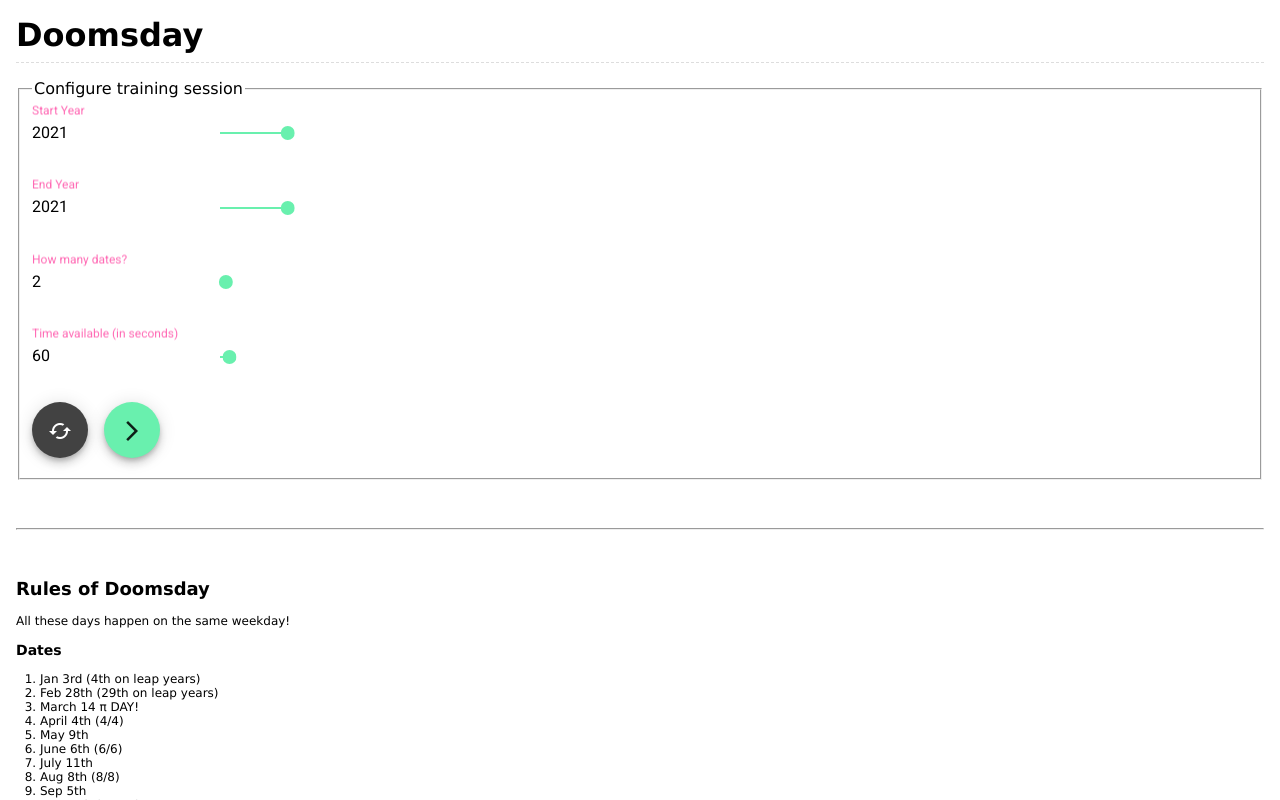
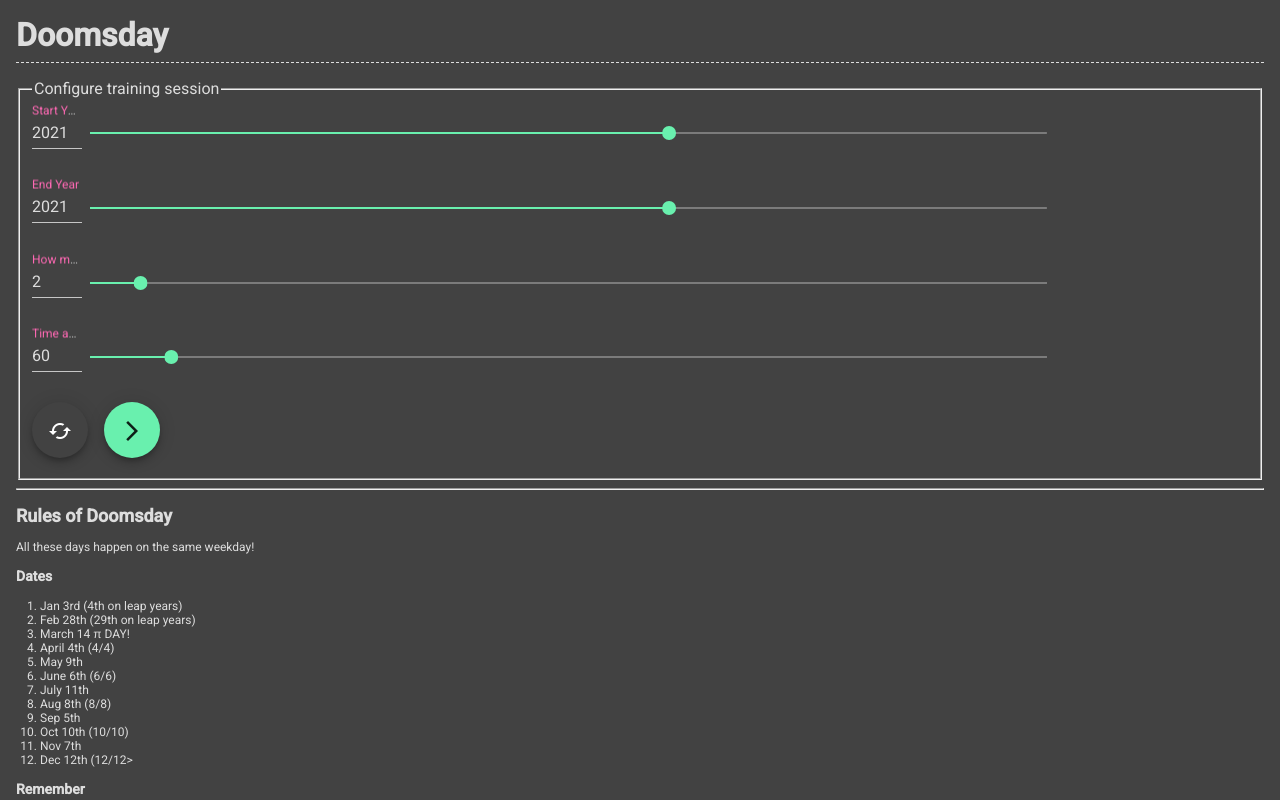
Before and after one commit to alkemann/doomsday, an Angular app: page / in a window 1280 px wide. Shown: the top 800 px of the page. Built offline with nearby package versions, Linux system fonts and the light colour scheme.

Commit message:
Show better results

```diff
--- a/src/app/app.component.scss
+++ b/src/app/app.component.scss
@@ -1,10 +1,3 @@
 @use '@angular/material' as mat;
 
-#wrapper {
-    font-family: 'Lucida Sans', 'Lucida Sans Regular', 'Lucida Grande', 'Lucida Sans Unicode', Geneva, Verdana, sans-serif;
-
-}
-
-hr {
-    margin: 3em 0;
-}
+@include mat.core();
--- a/src/app/app.module.ts
+++ b/src/app/app.module.ts
@@ -9,6 +9,7 @@ import { MatInputModule } from '@angular/material/input';
 import { MatIconModule } from '@angular/material/icon';
 import { MatButtonModule } from '@angular/material/button';
 import { MatProgressBarModule } from '@angular/material/progress-bar';
+import { MatTableModule } from '@angular/material/table';
 
 import { RulesComponent } from './rules/rules.component';
 import { GameComponent } from './game/game.component';
@@ -35,6 +36,7 @@ import { ResultComponent } from './game/result/result.component';
     MatIconModule,
     MatButtonModule,
     MatProgressBarModule,
+    MatTableModule,
     FormsModule
   ],
   providers: [],
--- a/src/app/game/result/result.component.html
+++ b/src/app/game/result/result.component.html
@@ -1,23 +1,40 @@
 <div>
     <h3>Results</h3>
+    <dl>
+        <dt>Correct</dt><dd>{{total.correct}}</dd>
+        <dt>Score</dt><dd>{{total.score}}</dd>
+    </dl>
+    <table mat-table [dataSource]="results">
 
-    <table>
-        <thead>
-            <tr>
-                <th>#</th>
-                <!-- <th>Time</th> -->
-                <th>Guess</th>
-                <th>Real date</th>
-            </tr>
-        </thead>
-        <tbody>
-            <tr *ngFor="let round of rounds; index as i;">
-                <td>{{i + 1}}</td>
-                <!-- <td>{{round.timed}}</td> -->
-                <td>{{round.guess === round.correct ? "Y" : "N"}}  {{d[round.guess]}}</td>
-                <td>{{round.fullDate}}</td>
-            </tr>
-        </tbody>
+        <ng-container matColumnDef="round">
+            <th mat-header-cell *matHeaderCellDef> # </th>
+            <td mat-cell *matCellDef="let element"> {{element.round}} </td>
+        </ng-container>
+
+        <ng-container matColumnDef="time">
+            <th mat-header-cell *matHeaderCellDef> time </th>
+            <td mat-cell *matCellDef="let element"> {{element.time}} </td>
+        </ng-container>
+
+        <ng-container matColumnDef="guess">
+            <th mat-header-cell *matHeaderCellDef> guess </th>
+            <td mat-cell *matCellDef="let element"> {{element.correct ? "Y ":"N     "}} {{element.guess}} </td>
+        </ng-container>
+
+        <ng-container matColumnDef="date">
+            <th mat-header-cell *matHeaderCellDef> date </th>
+            <td mat-cell *matCellDef="let element"> {{element.date}} </td>
+        </ng-container>
+
+
+        <ng-container matColumnDef="points">
+            <th mat-header-cell *matHeaderCellDef> points </th>
+            <td mat-cell *matCellDef="let element"> {{element.points}} </td>
+        </ng-container>
+
+        <tr mat-header-row *matHeaderRowDef="displayedColumns"></tr>
+        <tr mat-row *matRowDef="let row; columns: displayedColumns;"></tr>
+
     </table>
     <br>
     <div class="button-container">
--- a/src/app/game/result/result.component.scss
+++ b/src/app/game/result/result.component.scss
@@ -0,0 +1,34 @@
+
+table {
+    width: 100%;
+    font-size: 125%;
+}
+
+.mat-header-cell {
+    font-weight: bold;
+    padding: 3px 0.2em;
+    text-transform: capitalize;
+}
+
+.mat-cell {
+    padding: 3px 0.2em;
+}
+
+
+.mat-column-round {
+    text-align: center;
+}
+
+
+.mat-column-guess {
+    text-align: right;
+}
+
+.mat-column-date {
+    text-align: left;
+}
+
+.button-container {
+    margin: 1em auto;
+    text-align: center;
+}
--- a/src/app/game/result/result.component.ts
+++ b/src/app/game/result/result.component.ts
@@ -1,5 +1,20 @@
 import { Round } from 'src/app/round';
 import { Component, Input, OnInit, Output, EventEmitter } from '@angular/core';
+
+export interface Result {
+ round: number,
+ time: number,
+ guess: string,
+ date: string,
+ correct: boolean,
+ points: number,
+}
+
+export interface Totals {
+  time: number,
+  score: number,
+  correct: number
+}
 
 @Component({
   selector: 'game-result',
@@ -12,13 +27,48 @@ export class ResultComponent implements OnInit {
 
   @Output() restart: EventEmitter<any> = new EventEmitter();
 
+  public results: Result[];
+  public total: Totals;
+
   public d : string[] = [
     "Sun", "Mon", "Tue", "Wed", "Thu", "Fri", "Sat"
   ];
 
+  displayedColumns: string[] = ['round', 'guess', 'date'  ]; // , 'correct', 'points' 'time',
+
   constructor() { }
 
   ngOnInit(): void {
+    this.scorebard();
+
+  }
+
+  ngOnChange(): void {
+    this.scorebard();
+  }
+
+  private scorebard(): void {
+    console.log("Updating scoreboard!");
+    this.results = [];
+    this.total = {
+      time: 0,
+      score: 0,
+      correct: 0
+    };
+    for (let index = 0; index < this.rounds.length; index++) {
+      const r = this.rounds[index];
+      this.results[index] = {
+        round: index + 1,
+        time: r.timed,
+        guess: this.d[r.guess],
+        date: r.fullDate,
+        correct: r.correct === r.guess,
+        points: r.correct === r.guess ? 1 : 0
+      }
+      this.total.time += r.timed;
+      this.total.score += r.correct === r.guess ? 1 : 0;
+      this.total.correct += r.correct === r.guess ? 1 : 0;
+    }
   }
 
 }
--- a/src/app/game/round/round.component.scss
+++ b/src/app/game/round/round.component.scss
@@ -5,7 +5,7 @@
         margin: 0.5em auto;
         text-align: center;
         font-size: 170%;
-        color: darkgreen;
+        color: #69f0ae;
     }
     .days {
         .button-container {
--- a/src/app/game/setup/setup.component.html
+++ b/src/app/game/setup/setup.component.html
@@ -1,7 +1,7 @@
     <fieldset>
         <legend color="primary">Configure training session</legend>
         <div class="field">
-            <mat-form-field>
+            <mat-form-field class="setup-field">
                 <mat-label>Start Year</mat-label>
                 <input matInput placeholder="2021" type="number" [(ngModel)]="config.startYear" >
             </mat-form-field>
@@ -9,7 +9,7 @@
         </div>
         <div class="field">
 
-            <mat-form-field>
+            <mat-form-field class="setup-field">
                 <mat-label>End Year</mat-label>
                 <input matInput placeholder="2021" type="number" [(ngModel)]="config.endYear" >
             </mat-form-field>
@@ -17,7 +17,7 @@
         </div>
         <div class="field">
 
-            <mat-form-field>
+            <mat-form-field class="setup-field">
                 <mat-label>How many dates?</mat-label>
                 <input matInput placeholder="10" type="number" [(ngModel)]="config.count" >
             </mat-form-field>
@@ -25,7 +25,7 @@
         </div>
         <div class="field">
 
-            <mat-form-field>
+            <mat-form-field class="setup-field">
                 <mat-label>Time available (in seconds)</mat-label>
                 <input matInput placeholder="60" type="number" [(ngModel)]="config.maxTime" >
             </mat-form-field>
--- a/src/app/game/setup/setup.component.scss
+++ b/src/app/game/setup/setup.component.scss
@@ -1,6 +1,9 @@
 .field {
     mat-label {
         color:hotpink;
+    }
+    input[type=number] {
+        width: 5em;
     }
     margin-bottom: 0.6em;
     span {
@@ -11,3 +14,11 @@
         margin-right: 1em;
     }
 }
+
+.setup-field {
+    width: 50px;
+}
+
+mat-slider {
+    width: 80%;
+}
--- a/src/styles.scss
+++ b/src/styles.scss
@@ -5,6 +5,9 @@
 html, body { height: 100%; }
 body {
     margin: 0;
+    background: #424242;
+    font-family: Roboto, "Helvetica Neue", sans-serif;
+    color: #DDD;
 }
 
 #wrapper {
```
